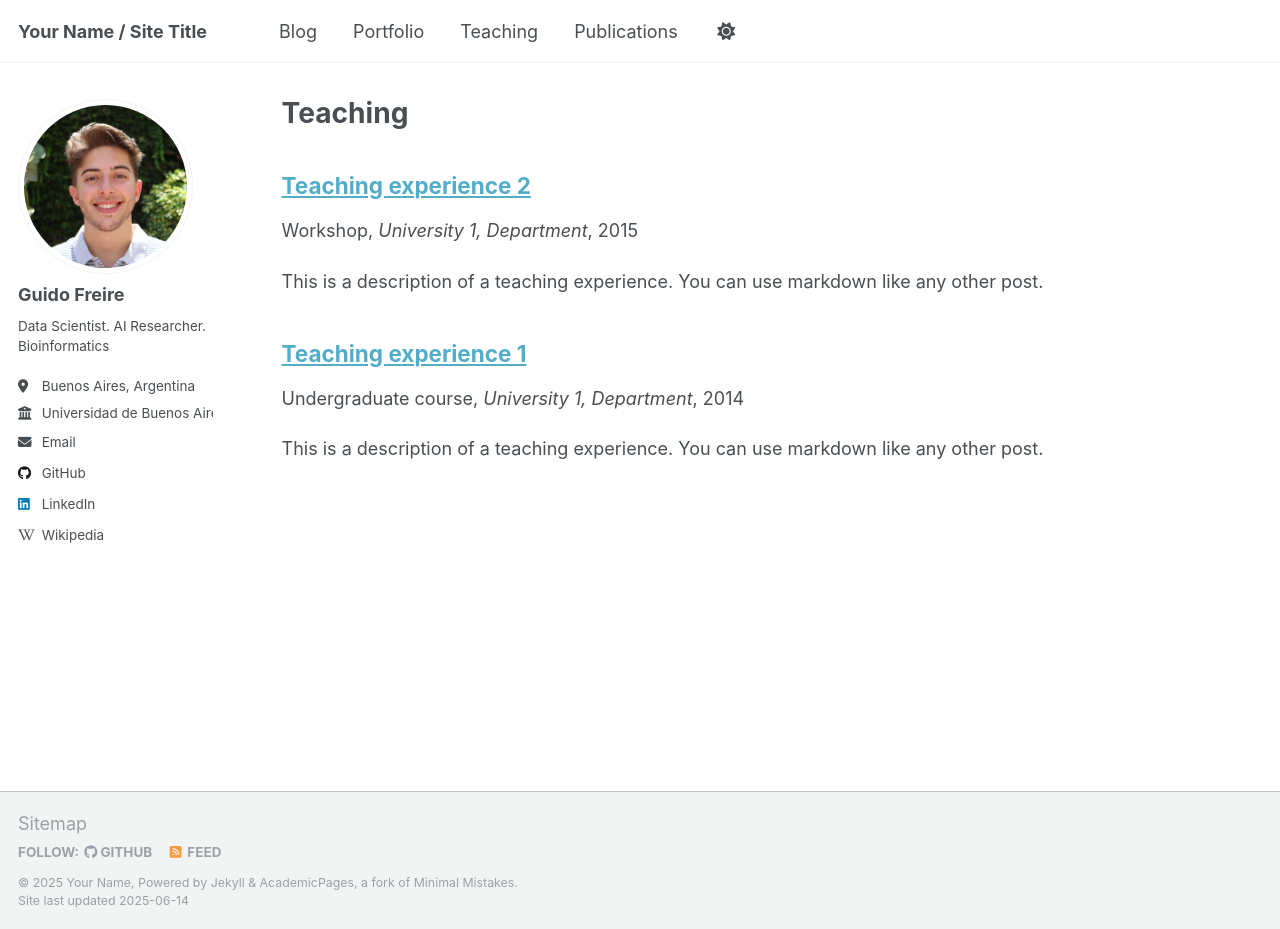
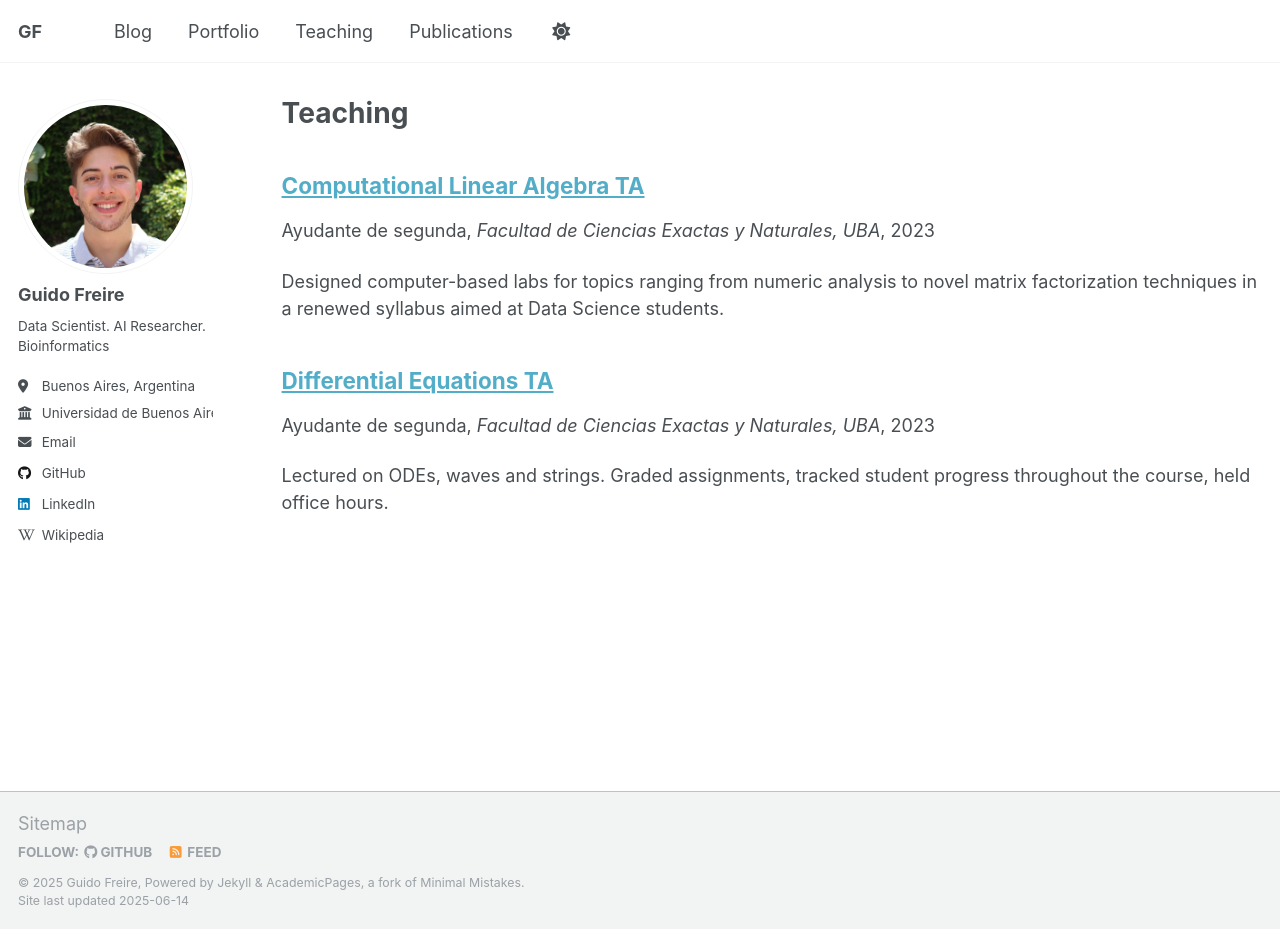
Before and after one commit to freire-guido/freire-guido.github.io, a Jekyll site: the page built from _pages/teaching.html, in a window 1280 px wide and 929 px high. Built offline with Jekyll 4.4.1, drawn with Linux system fonts in a browser that asks for light colours.

Commit message:
teaching

```diff
--- a/_config.yml
+++ b/_config.yml
@@ -9,9 +9,9 @@
 # Basic Site Settings
 locale                   : "en-US"
 site_theme               : "default"
-title                    : "Your Name / Site Title"
+title                    : "GF"
 title_separator          : "-"
-name                     : &name "Your Name"
+name                     : &name "Guido Freire"
 description              : &description "personal description"
 url                      : https://freireguido.com # the base hostname & protocol for your site e.g. "https://[your GitHub username].github.io" or if you already have some other page hosted on Github then use "https://[your GitHub username].github.io/[Your Repo Name]"
 baseurl                  : "" # the subpath of your site, e.g. "/blog"
@@ -277,13 +277,13 @@ defaults:
       share: true
       comment: true
   # _talks
-  # - scope:
-  #     path: ""
-  #     type: talks
-  #   values:
-  #     layout: talk
-  #     author_profile: true
-  #     share: true
+  - scope:
+      path: ""
+      type: talks
+    values:
+      layout: talk
+      author_profile: true
+      share: true
 
 
 # Sass/SCSS
--- a/_teaching/2014-spring-teaching-1.md
+++ /dev/null
@@ -1,20 +0,0 @@
----
-title: "Teaching experience 1"
-collection: teaching
-type: "Undergraduate course"
-permalink: /teaching/2014-spring-teaching-1
-venue: "University 1, Department"
-date: 2014-01-01
-location: "City, Country"
----
-
-This is a description of a teaching experience. You can use markdown like any other post.
-
-Heading 1
-======
-
-Heading 2
-======
-
-Heading 3
-======
--- a/_teaching/2015-spring-teaching-2.md
+++ /dev/null
@@ -1,20 +0,0 @@
----
-title: "Teaching experience 2"
-collection: teaching
-type: "Workshop"
-permalink: /teaching/2015-spring-teaching-1
-venue: "University 1, Department"
-date: 2015-01-01
-location: "City, Country"
----
-
-This is a description of a teaching experience. You can use markdown like any other post.
-
-Heading 1
-======
-
-Heading 2
-======
-
-Heading 3
-======
--- /dev/null
+++ b/_teaching/2023-q1.md
@@ -0,0 +1,11 @@
+---
+title: "Differential Equations TA"
+collection: teaching
+type: "Ayudante de segunda"
+permalink: /teaching/2023-q1
+venue: "Facultad de Ciencias Exactas y Naturales, UBA"
+date: 2023-01-01
+location: "Buenos Aires, Argentina"
+---
+
+Lectured on ODEs, waves and strings. Graded assignments, tracked student progress throughout the course, held office hours.
--- /dev/null
+++ b/_teaching/2023-q2.md
@@ -0,0 +1,11 @@
+---
+title: "Computational Linear Algebra TA"
+collection: teaching
+type: "Ayudante de segunda"
+permalink: /teaching/2023-q2
+venue: "Facultad de Ciencias Exactas y Naturales, UBA"
+date: 2023-06-01
+location: "Buenos Aires, Argentina"
+---
+
+Designed computer-based labs for topics ranging from numeric analysis to novel matrix factorization techniques in a renewed syllabus aimed at Data Science students.
```
